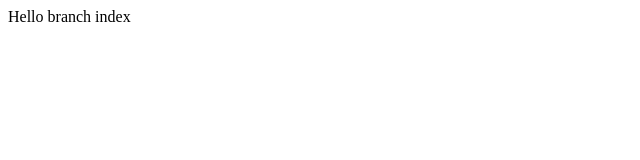
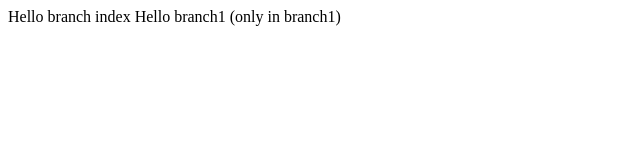
Before and after one commit to dophu17/project2, a plain HTML site: page index.html in a window 1280 px wide. Shown: the whole page, without its empty margins (0-640 px from the left). Drawn offline with Linux system fonts and the light colour scheme.

Commit message:
only in branch1

```diff
--- a/index.html
+++ b/index.html
@@ -8,6 +8,7 @@
 </head>
 <body>
 	Hello branch index
+	Hello branch1 (only in branch1)
 
 </body>
 </html>
```
